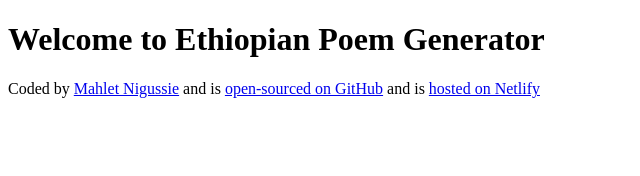
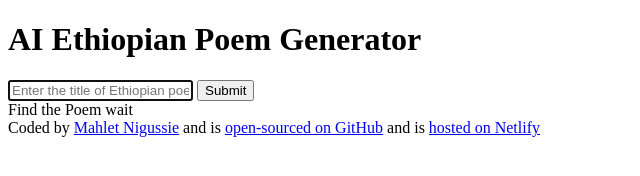
Before and after one commit to Mahlet-mimi/poem-generator, a plain HTML site: page index.html in a window 1280 px wide. Shown: the whole page, without its empty margins (0-640 px from the left). Drawn offline with Linux system fonts and the light colour scheme.

Commit message:
Update index.html

```diff
--- a/index.html
+++ b/index.html
@@ -4,10 +4,26 @@
     <meta charset="UTF-8">
     <meta name="viewport" content="width=device-width, initial-scale=1.0">
    <link rel="stylesheet" href="src/style.css">
-    <title>AI Poem Generator </title>
+    <title>AI Ethiopian Poem Generator </title>
 </head>
 <body>
-    <h1>Welcome to Ethiopian Poem Generator</h1>
+    <header>
+    <h1>AI Ethiopian Poem Generator</h1>
+    </header>
+
+    <main>
+        <form>
+            <input type="text"
+            placeholder="Enter the title of Ethiopian poem"
+             required
+             autofocus
+             autocomplete="off">
+             <input type="submit">
+        </form>
+        <div>
+            Find the Poem wait
+        </div>
+    </main>
     <footer>Coded by <a href="https://github.com/mahlet-mimi" target="_blank">Mahlet Nigussie</a> and is <a href="https://github.com/Mahlet-mimi/poem-generator"  target="_blank">open-sourced on GitHub</a> and is <a href="https://ethiopian-poem-generator.netlify.app/"  target="_blank">hosted on Netlify</footer>
 </body>
 <script src="src/script.js"></script>
```
